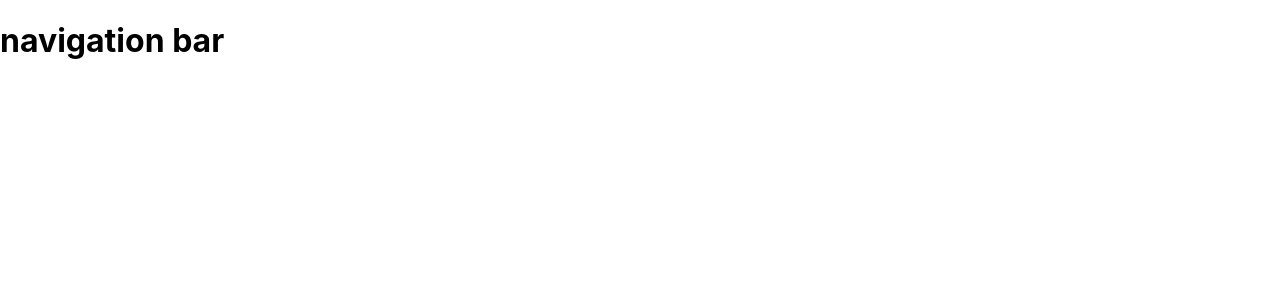
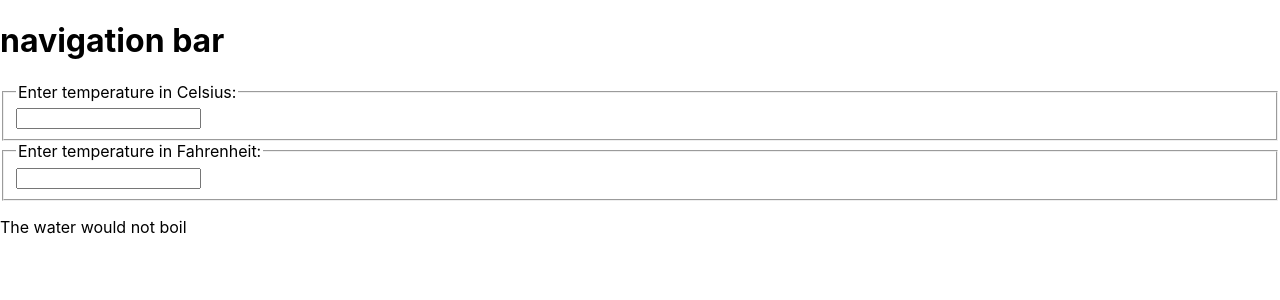
Before and after one commit to 0xluckycoder/react-playground, a React (Create React App) app: page / in a window 1280 px wide. Shown: the top 300 px of the page. Built offline with nearby package versions, Linux system fonts and the light colour scheme.

Commit message:
lifting state

```diff
--- a/src/App.js
+++ b/src/App.js
@@ -1,6 +1,5 @@
-// continue from here - https://reactjs.org/docs/lifting-state-up.html
-
 import React from "react";
+import Calculator from './Components/Calculator.js';
 
 export default class App extends React.Component {
   constructor(props) {
@@ -11,6 +10,7 @@
     return (
       <div className="app-wrapper">
         <h1>navigation bar</h1>
+        <Calculator />
       </div>
     )
   }
--- /dev/null
+++ b/src/Components/Calculator.js
@@ -0,0 +1,95 @@
+import React from "react";
+
+export default class Calculator extends React.Component {
+    constructor(props) {
+      super(props);
+      this.handleCelsiusChange = this.handleCelsiusChange.bind(this);
+      this.handleFahrenheitChange = this.handleFahrenheitChange.bind(this);
+      this.state = {temperature: '', scale: 'c'};
+    }
+
+    handleCelsiusChange(temperature) {
+      this.setState({scale: 'c', temperature});
+    }
+
+    handleFahrenheitChange(temperature) {
+      this.setState({scale: 'f', temperature});
+    }
+
+    render() {
+      const scale = this.state.scale;
+      const temperature = this.state.temperature;
+      const celsius = scale === 'f' ? tryConvert(temperature, toCelsius) : temperature;
+      const fahrenheit = scale === 'c' ? tryConvert(temperature, toFahrenheit) : temperature;
+
+      return (
+        <div>
+          <TemperatureInput
+            scale="c"
+            temperature={celsius}
+            onTemperatureChange={this.handleCelsiusChange} />
+          <TemperatureInput
+            scale="f"
+            temperature={fahrenheit}
+            onTemperatureChange={this.handleFahrenheitChange} />
+          <BoilingVerdict
+            celsius={parseFloat(celsius)} />
+        </div>
+      );
+    }
+}
+
+class TemperatureInput extends React.Component {
+    constructor(props) {
+        super(props);
+        this.handleChange = this.handleChange.bind(this);
+    }
+
+    handleChange(e) {
+        this.props.onTemperatureChange(e.target.value);
+    }
+
+    render() {
+        const temperature = this.props.temperature;
+        const scale = this.props.scale;
+        return (
+        <fieldset>
+            <legend>Enter temperature in {scaleNames[scale]}:</legend>
+            <input value={temperature}
+                    onChange={this.handleChange} />
+        </fieldset>
+        );
+    }
+}
+
+function BoilingVerdict(props) {
+    if (props.celsius >= 100) {
+        return <p>The water would boil</p>
+    } else {
+        return <p>The water would not boil</p>
+    }
+}
+
+const scaleNames = {
+    c: 'Celsius',
+    f: 'Fahrenheit'
+}
+
+// conversion functions
+function toCelsius(fahrenheit) {
+    return (fahrenheit - 32) * 5 / 9;
+}
+
+function toFahrenheit(celsius) {
+    return (celsius * 9 / 5) + 32;
+}
+
+function tryConvert(temperature, convert) {
+    const input = parseFloat(temperature);
+    if (Number.isNaN(input)) {
+      return '';
+    }
+    const output = convert(input);
+    const rounded = Math.round(output * 1000) / 1000;
+    return rounded.toString();
+}
```
